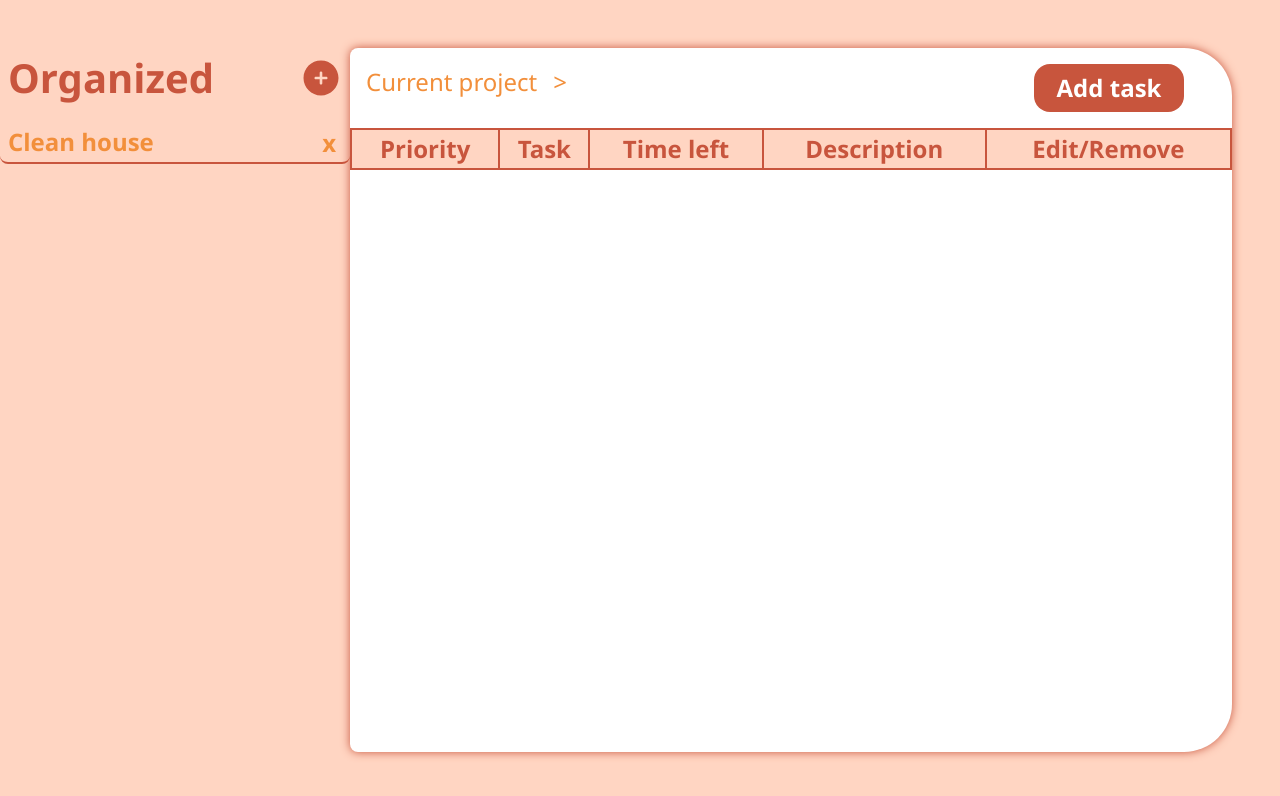
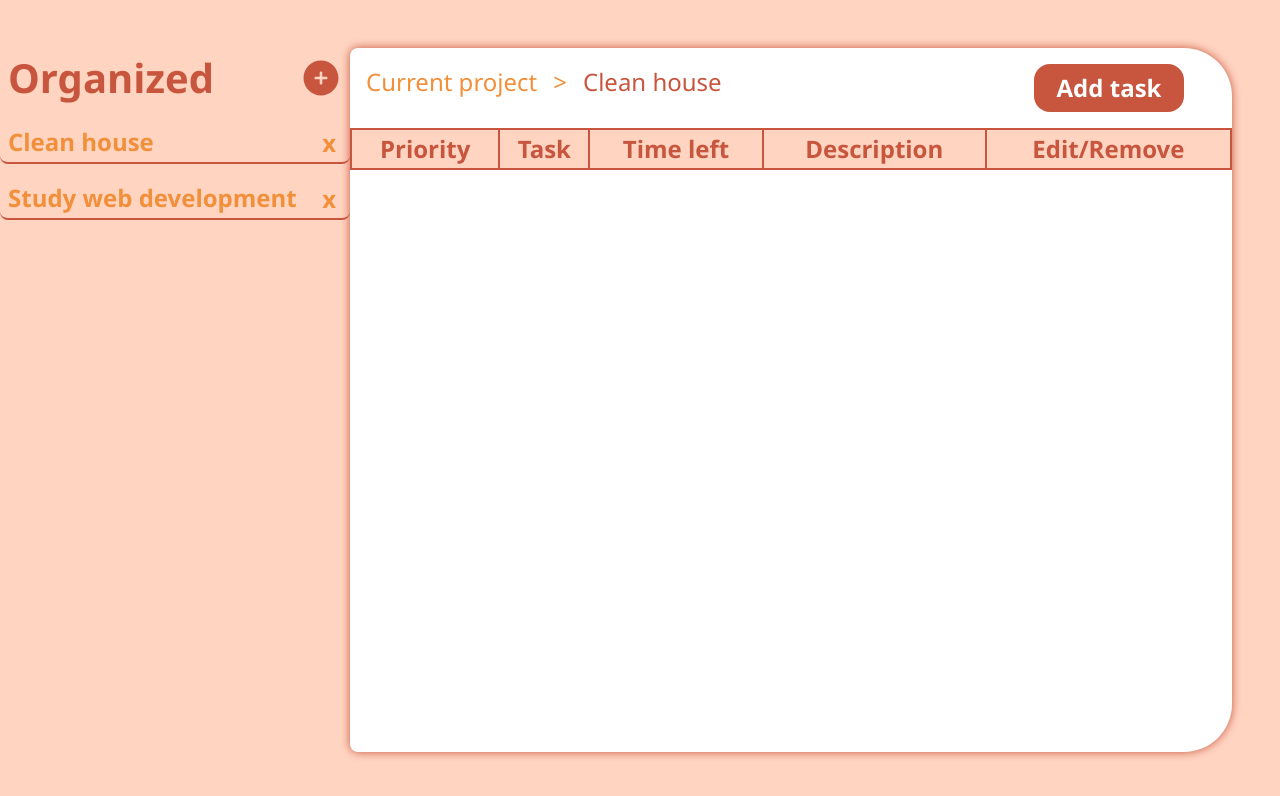
Before and after one commit to mozartdd/todo_list_v2, a website built with webpack: page src/template.html in a window 1280 px wide. Built offline with nearby package versions, Linux system fonts and the light colour scheme.

Commit message:
Add: on screen display of current project name

```diff
--- a/src/index.js
+++ b/src/index.js
@@ -4,5 +4,6 @@ import {updateDisplay} from "./ui.js";
 import {eventDelegation} from "./controls.js";
 
     makeNewProject("Clean house");
+    makeNewProject("Study web development");
     updateDisplay();
     eventDelegation();
--- a/src/styles.css
+++ b/src/styles.css
@@ -158,9 +158,14 @@ header {
     gap: var();
 }
 #current-project > p {
-    color: var(--medium-priority);
     font-size: var(--medium-font);
     padding: var(--medium-spacing) 0 0 var(--medium-spacing);
+}
+#current-project > p:first-child, #current-project > p:nth-of-type(2) {
+  color: var(--medium-priority);
+}
+#active-project {
+  color: var(--high-priority);
 }
 table {
     width: 100%;
--- a/src/ui.js
+++ b/src/ui.js
@@ -7,6 +7,7 @@ const currentProjectContainer = document.querySelector("[data-current-project]")
 
 export function updateDisplay() {
     renderProjects();
+    renderCurrentProject();
 }
 
 function renderProjects() {
@@ -27,3 +28,8 @@ function renderProjects() {
         projectItem.appendChild(closeButton);
     })
 }
+
+function renderCurrentProject() {
+    const activeProject = getActiveProject();
+    currentProjectContainer.textContent = activeProject.name;
+}
```
